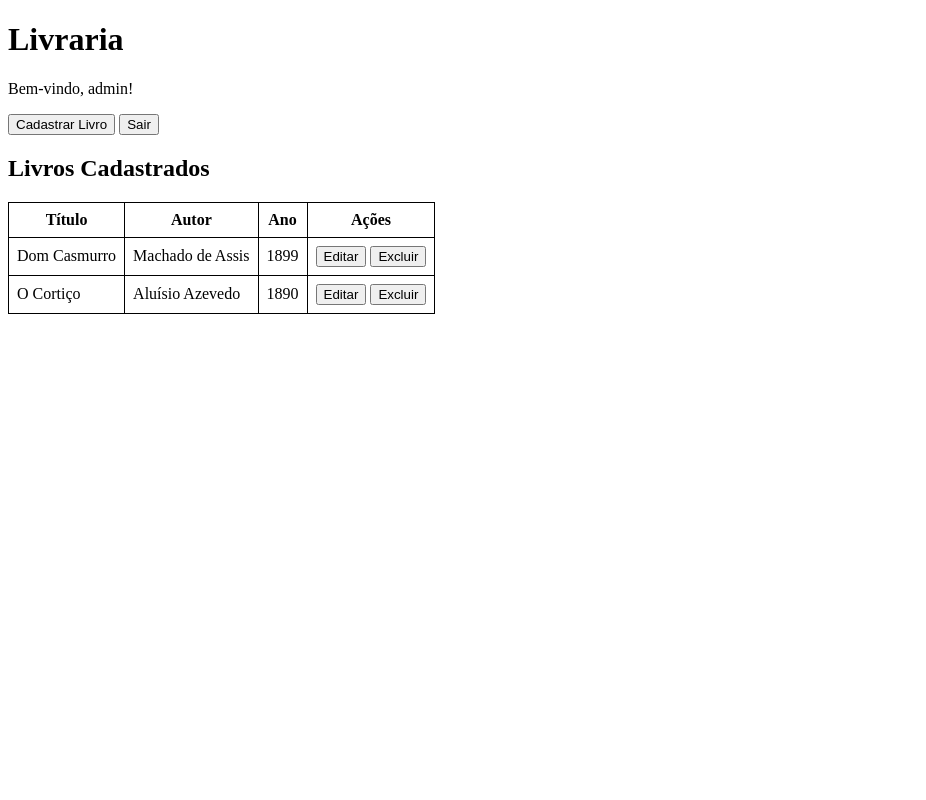
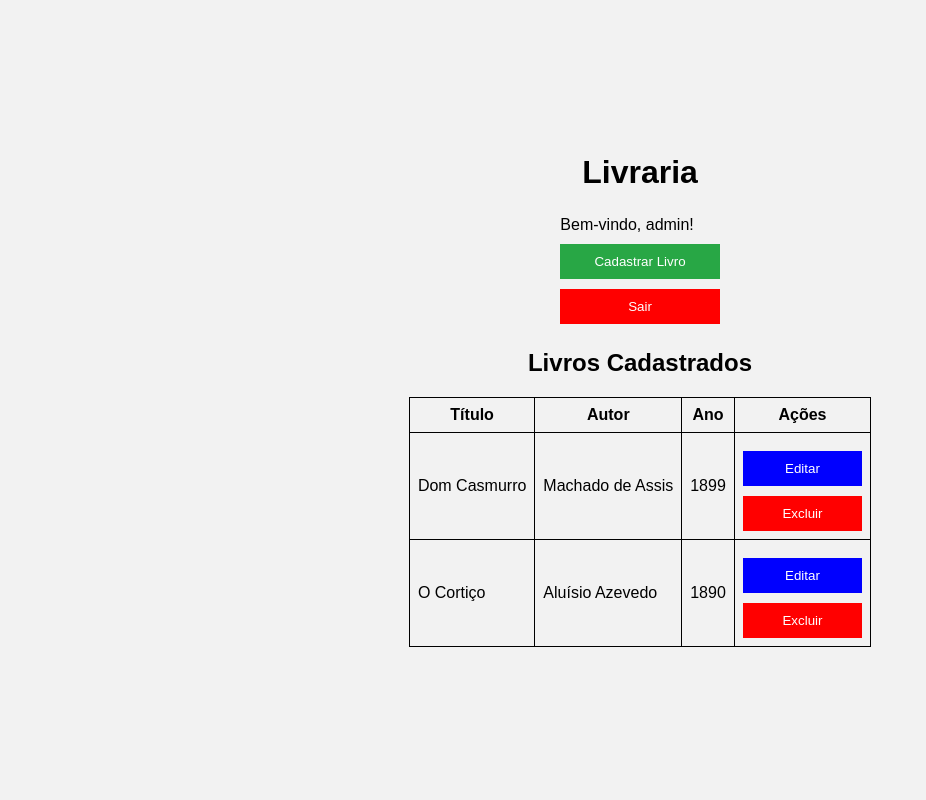
Before and after one commit to devravel/livrariaSimples, a PHP site: page / in a window 1280 px wide. Shown: the whole page, without its empty margins (0-926 px from the left). Run offline with PHP 8.4, Linux system fonts and the light colour scheme; a user stored in the database is signed in; data comes from the database, SQL or seed files in the repository.

Commit message:
Simple Css styles added

```diff
--- /dev/null
+++ b/css/style.css
@@ -0,0 +1,65 @@
+* {
+  margin: 0;
+  padding: 0;
+  box-sizing: border-box;
+  font-family: Arial, sans-serif;
+}
+
+body {
+  background-color: #f2f2f2;
+  height: 100vh;
+  display: flex;
+  flex-direction: column;
+  gap: 25px;
+  justify-content: center;
+  align-items: center;
+}
+
+form {
+  background: white;
+  padding: 30px;
+  width: 300px;
+  border-radius: 8px;
+  box-shadow: 0 0 10px rgba(0, 0, 0, 0.1);
+}
+
+h2 {
+  text-align: center;
+  margin-bottom: 20px;
+}
+
+label {
+  display: block;
+  margin-top: 10px;
+}
+
+input[type="text"],
+input[type="password"] {
+  width: 100%;
+  padding: 8px;
+  margin-top: 5px;
+}
+
+input[type="submit"] {
+  margin-top: 15px;
+  width: 100%;
+  padding: 10px;
+  background: #007bff;
+  color: white;
+  border: none;
+  cursor: pointer;
+}
+
+input[type="submit"]:hover {
+  background: #0056b3;
+}
+
+a button {
+  margin-top: 10px;
+  width: 100%;
+  padding: 10px;
+  background: #28a745;
+  color: white;
+  border: none;
+  cursor: pointer;
+}
--- a/editarLivro.php
+++ b/editarLivro.php
@@ -69,6 +69,7 @@ if ($cod !== null) {
 <!DOCTYPE html>
 <html lang="pt-br">
 <head>
+    <link rel="stylesheet" href="css/style.css">
 <meta charset="UTF-8">
 <title>Editar Livro</title>
 </head>
--- a/form.php
+++ b/form.php
@@ -1,6 +1,7 @@
 <!DOCTYPE html>
 <html lang="pt-br">
 <head>
+    <link rel="stylesheet" href="css/style.css">
 <meta charset="UTF-8">
 <title>Cadastrar Usuário</title>
 </head>
--- a/index.php
+++ b/index.php
@@ -6,6 +6,7 @@ $livros = selectLivros();
 <!DOCTYPE html>
 <html lang="pt-br">
 <head>
+    <link rel="stylesheet" href="css/style.css">
 <meta charset="UTF-8">
 <title>Livraria</title>
 <style>
@@ -14,9 +15,11 @@ $livros = selectLivros();
 </head>
 <body>
 <h1>Livraria</h1>
+<div>
 <p>Bem-vindo, <?php echo $logado; ?>!</p> <a href='livros.php'><button type='button'>Cadastrar Livro</button></a>
-<a href='logout.php'><button type='button'>Sair</button></a>
-
+<a href='logout.php'><button type='button' style="background-color: red;">Sair</button></a>
+</div>
+<div>
 <h2>Livros Cadastrados</h2>
 <?php if ($livros->num_rows > 0): ?>
     <table>
@@ -35,13 +38,14 @@ $livros = selectLivros();
                 <td><?php echo htmlspecialchars($row['autor']); ?></td>
                 <td><?php echo htmlspecialchars($row['ano']); ?></td>
                 <td>
-                    <a href='editarLivro.php?cod=<?php echo $row['cod']; ?>'><button type='button'>Editar</button></a>
-                    <a href='excluirLivro.php?cod=<?php echo $row['cod']; ?>'><button type='button'>Excluir</button></a>
+                    <a href='editarLivro.php?cod=<?php echo $row['cod']; ?>'><button type='button' style="background-color: blue;">Editar</button></a>
+                    <a href='excluirLivro.php?cod=<?php echo $row['cod']; ?>'><button type='button' style="background-color: red;">Excluir</button></a>
                 </td>
             </tr>
             <?php endwhile; ?>
         </tbody>
     </table>
+    </div>
 <?php else: ?>
     <p>Nenhum livro cadastrado.</p>
 <?php endif; ?>
--- a/livros.php
+++ b/livros.php
@@ -1,6 +1,7 @@
 <!DOCTYPE html>
 <html lang="pt-br">
 <head>
+    <link rel="stylesheet" href="css/style.css">
 <meta charset="UTF-8">
 <title>Cadastrar Livro</title>
 </head>
@@ -16,5 +17,7 @@
 <input type="hidden" name="acao" value="inserir">
 <input type="submit" value="Salvar">
 </form>
+<a href='index.php'><button type='button'>Voltar</button></a>
+
 </body>
 </html>
--- a/login.php
+++ b/login.php
@@ -2,6 +2,7 @@
 <html lang="pt-br">
 <head>
 <meta charset="UTF-8">
+<link rel="stylesheet" href="css/style.css">
 <title>Login</title>
 </head>
 <body>
```
